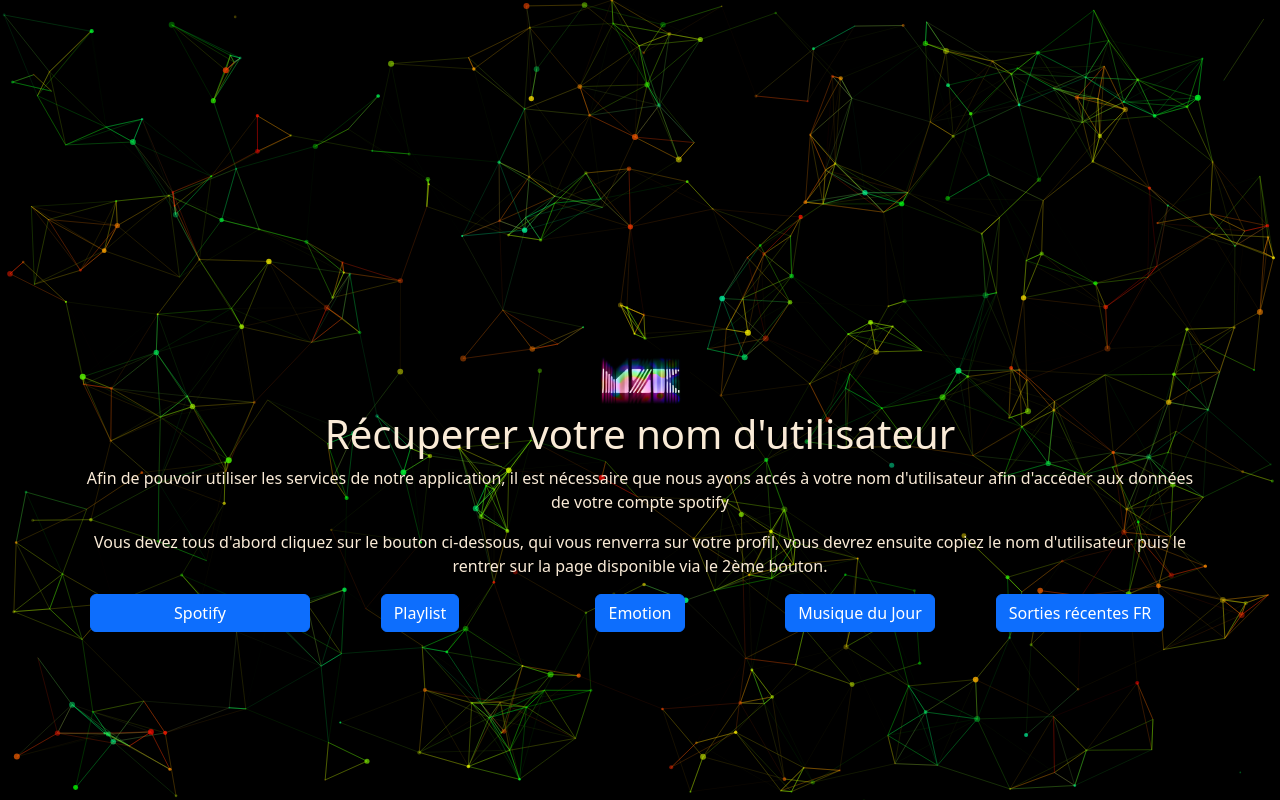
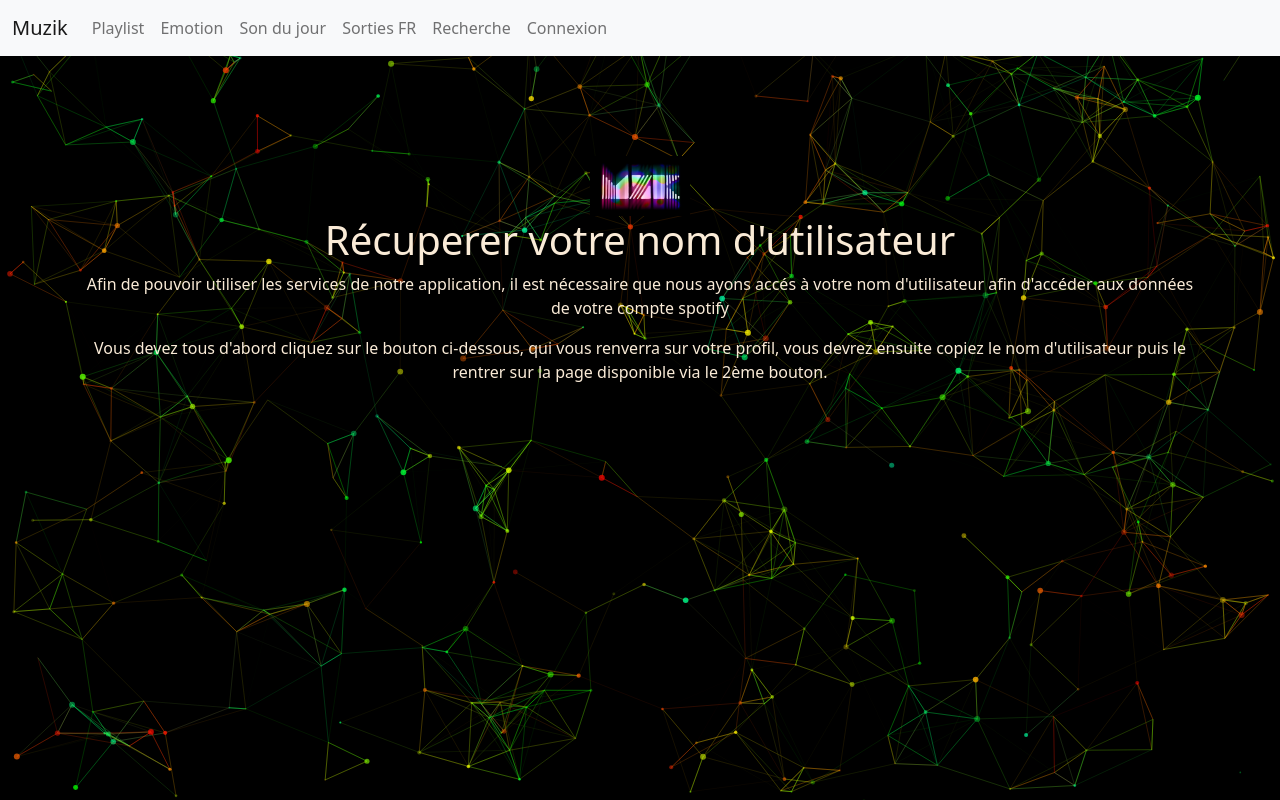
Before and after one commit to Filipedel/MU, a React (Create React App) app in the folder Front/: page / in a window 1280 px wide. Built offline with nearby package versions, Linux system fonts and the light colour scheme.

Commit message:
ajout de fonctionnalite, probleme JSON

```diff
--- a/Front/src/App.css
+++ b/Front/src/App.css
@@ -15,7 +15,7 @@
 }
 
 .particlesheader{
-  margin-top: 350px;
+  margin-top: 100px;
   text-align: center;
   color:antiquewhite;
 }
--- a/Front/src/App.js
+++ b/Front/src/App.js
@@ -3,21 +3,25 @@ import Main from "./Main";
 import image from './Muzik.jpeg'
 import CookieConsent from "react-cookie-consent"
 import "./App.css"
+import Navbar from "./Component/BackgroundView/Navbar";
 import ParticleBackground from "./Component/BackgroundView/ParticleBackground";
 import ScrollButton from './Component/BackgroundView/ScrollButton';
 import { Content, Heading } from './Component/BackgroundView/Styles';
     const App = () => {
 
         return (
+           <div>
+                 <Navbar/>
             <div className={"particlesheader"}>
                 <ParticleBackground/>
-                <div >
-                    <a href={"/"}><img src={image} alt="image" width="100" height={"60"}></img></a>
+                <div>
+                    <a href={"/"}><img src={image} alt="image" width="100" height={"60"} ></img></a>
                     <Main/>
                     <ScrollButton/>
                 </div>
 
-            </div>);
+            </div>
+           </div>);
     }
 
     export default App;
--- /dev/null
+++ b/Front/src/Component/BackgroundView/Navbar.js
@@ -0,0 +1,36 @@
+import Button from 'react-bootstrap/Button';
+import Container from 'react-bootstrap/Container';
+import Form from 'react-bootstrap/Form';
+import Nav from 'react-bootstrap/Nav';
+import Navbar from 'react-bootstrap/Navbar';
+import NavDropdown from 'react-bootstrap/NavDropdown';
+import React, {useEffect, useState} from "react";
+
+const Navigbar = () => {
+  return (
+    <Navbar bg="light" expand="lg">
+      <Container fluid>
+        <Navbar.Brand href="/">Muzik</Navbar.Brand>
+        <Navbar.Toggle aria-controls="navbarScroll" />
+        <Navbar.Collapse id="navbarScroll">
+          <Nav
+            className="me-auto my-2 my-lg-0"
+            style={{ maxHeight: '100px' }}
+            navbarScroll
+          >
+            <Nav.Link href="/playlists">Playlist</Nav.Link>
+            <Nav.Link href="/emotions">Emotion</Nav.Link>
+            <Nav.Link href="/sonjour">Son du jour</Nav.Link>
+            <Nav.Link href="/releases">Sorties FR</Nav.Link>
+            <Nav.Link href="/searchTrack">Recherche</Nav.Link>
+            <Nav.Link href="/login">
+              Connexion
+            </Nav.Link>
+          </Nav>
+        </Navbar.Collapse>
+      </Container>
+    </Navbar>
+  );
+}
+
+export default Navigbar;
--- a/Front/src/Component/Home/home.js
+++ b/Front/src/Component/Home/home.js
@@ -42,12 +42,6 @@ const home = () => {
             <br></br>
             Bienvenue à toi {dataUser.display_name}
         </div>
-            <Link to="/playlist">
-                <Button >Playlist</Button>
-            </Link>
-            <Link to="/emotion">
-          <Button>Emotion</Button>
-          </Link>
             </Container>:
             <Container>
             <Row className={"mx-2 row row-cols-12"}>
@@ -64,23 +58,6 @@ const home = () => {
           d'utilisateur puis le rentrer sur la page disponible via le 2ème
           bouton.
           </p>
-          <Row  className={"mx-2 row row-cols-5"}>
-          <Button onClick={() => openInNewTab('https://www.spotify.com/fr/account/overview/')}>
-          Spotify
-          </Button>
-          <Link to="/playlist">
-          <Button >Playlist</Button>
-          </Link>
-          <Link to="/emotion">
-          <Button>Emotion</Button>
-          </Link>
-          <Link to="/sonjour">
-          <Button>Musique du Jour</Button>
-          </Link>
-          <Link to="/releases">
-          <Button>Sorties récentes FR</Button>
-          </Link>
-          </Row>
             </Container>
         }
 
--- a/package.json
+++ b/package.json
@@ -24,6 +24,7 @@
     "dotenv": "^16.0.3",
     "express": "^4.18.1",
     "nodemon": "2.0.20",
+    "query-string": "^8.1.0",
     "react": "^18.2.0",
     "react-bootstrap": "^2.5.0",
     "react-cookie-consent": "^8.0.1",
```
Also changed, not shown: Front/src/Component/Playlist/playlist.css (added, +7 -0 lines), Front/src/Component/search/research.js (added, +74 -0 lines), 1 other file (tests, documents, lock files or other folders).
